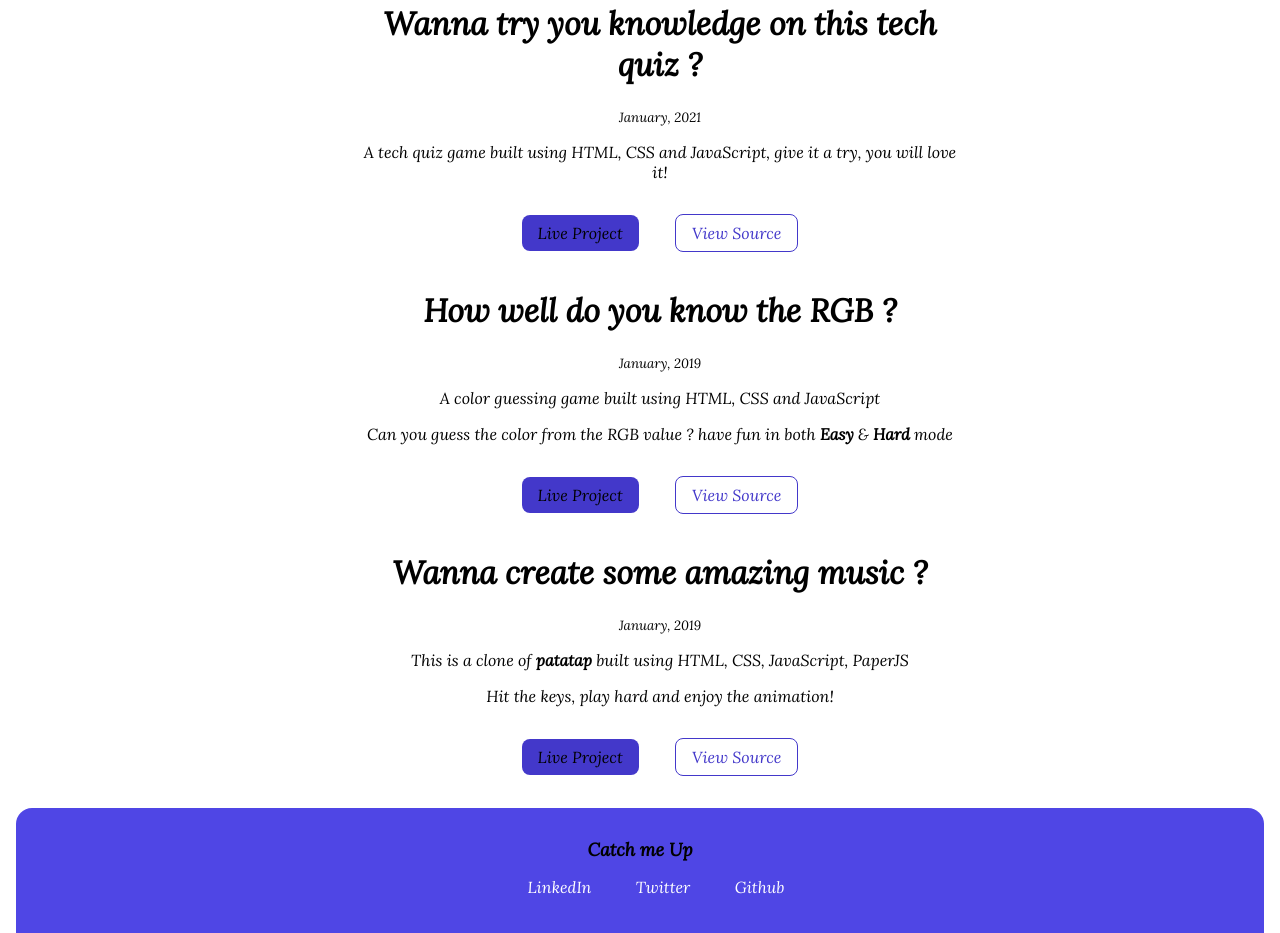
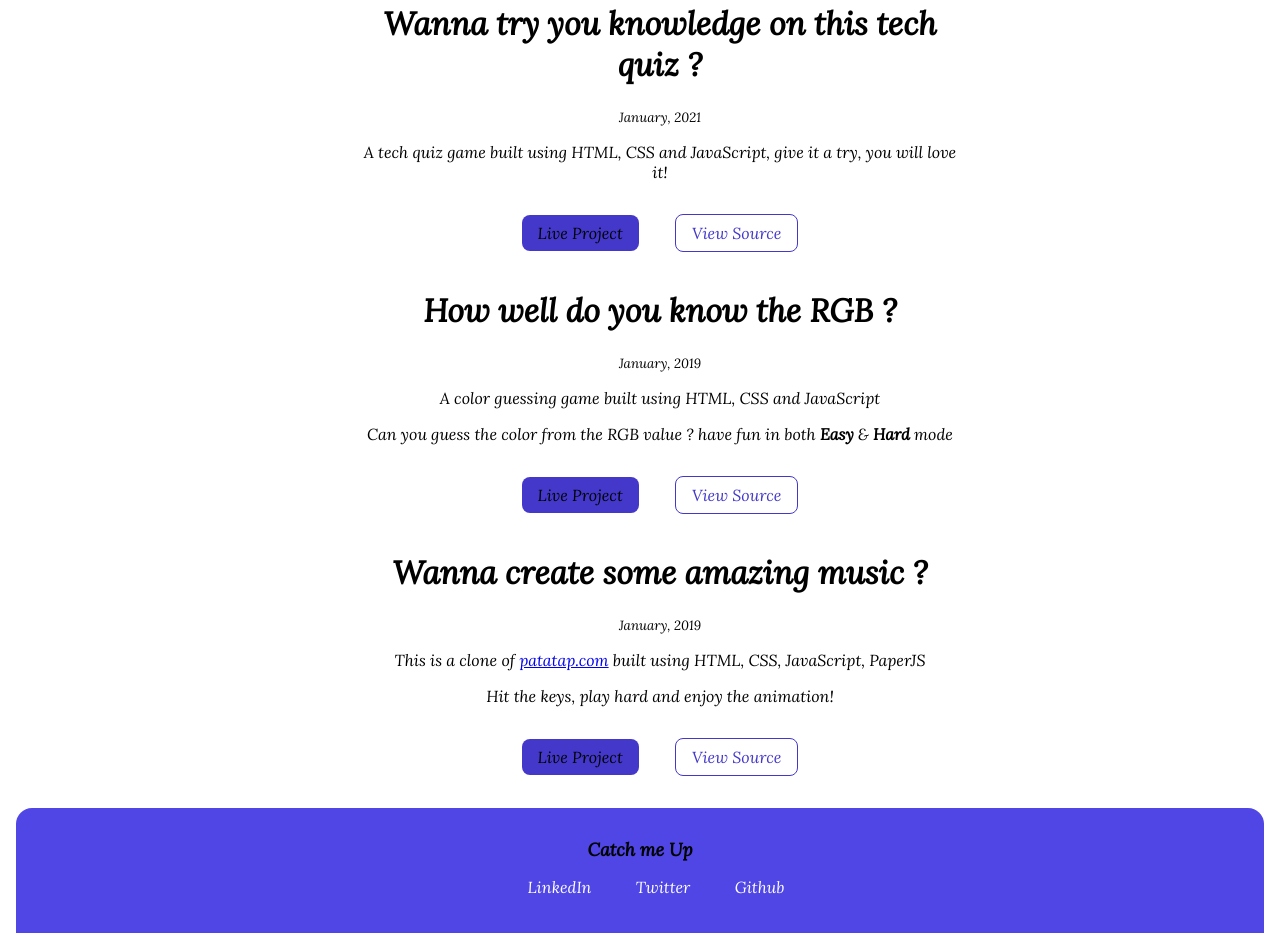
Before and after one commit to Moeen-Ul-Islam/moeenulislam.dev, a plain HTML site: page projects.html in a window 1280 px wide. Shown: the part 1088-2021 px from the top of the page. Drawn offline with Linux system fonts and the light colour scheme.

Commit message:
refactor - added some neccesary links

```diff
--- a/projects.html
+++ b/projects.html
@@ -83,7 +83,7 @@
             <div class="section-container">
                 <h1>Wanna create some amazing music ?</h1>
             <small>January, 2019</small>
-            <p>This is a clone of <strong>patatap</strong> built using HTML, CSS, JavaScript, PaperJS</p>
+            <p>This is a clone of <a href="https://patatap.com/" target="_blank">patatap.com</a> built using HTML, CSS, JavaScript, PaperJS</p>
             <p>Hit the keys, play hard and enjoy the animation!</p>
             <a class="link link-primary link-project" href="https://moeen-ul-islam.github.io/pataTapClone/" target="_blank">Live Project</a>
             <a class="link link-secondary link-project" href="https://github.com/Moeen-Ul-Islam/pataTapClone" target="_blank">View Source</a>
```
